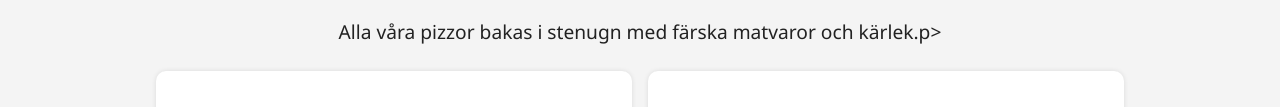
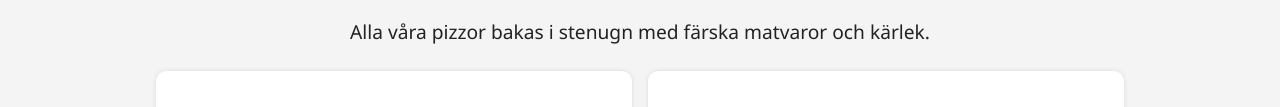
Before and after one commit to Coco10023/Projektuppgift-5.2, a plain HTML site: page meny.html in a window 1280 px wide. Shown: the part 285-392 px from the top of the page. Drawn offline with Linux system fonts and the light colour scheme.

Commit message:
uppdatering

```diff
--- a/meny.html
+++ b/meny.html
@@ -26,7 +26,7 @@
 
     <main class = "intro container">
         <h1>Vår meny</h1>
-        <p>Alla våra pizzor bakas i stenugn med färska matvaror och kärlek.p>
+        <p>Alla våra pizzor bakas i stenugn med färska matvaror och kärlek.
 
         <div class = "menu-grid">
             <article class = "pizza">
```
